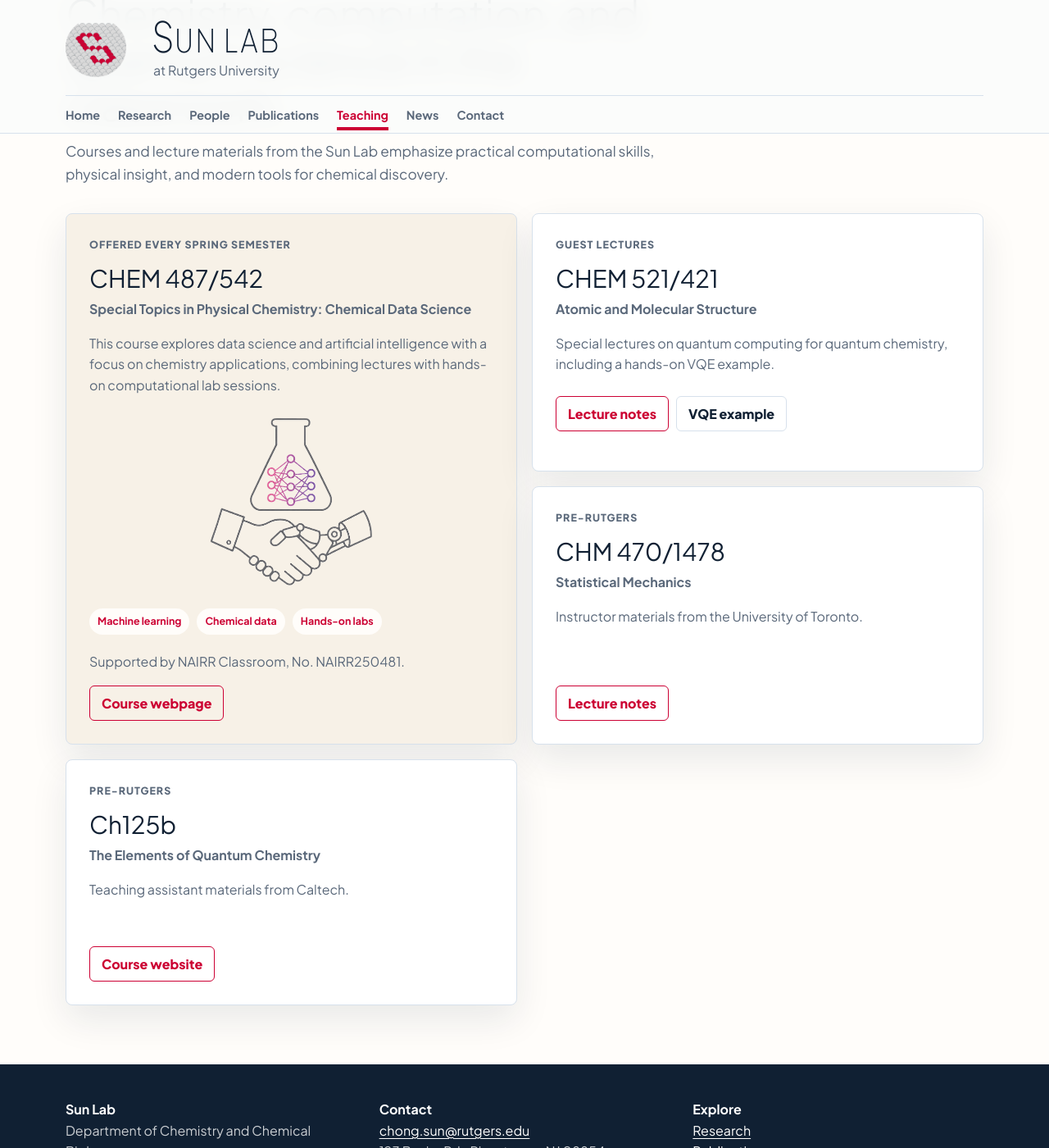
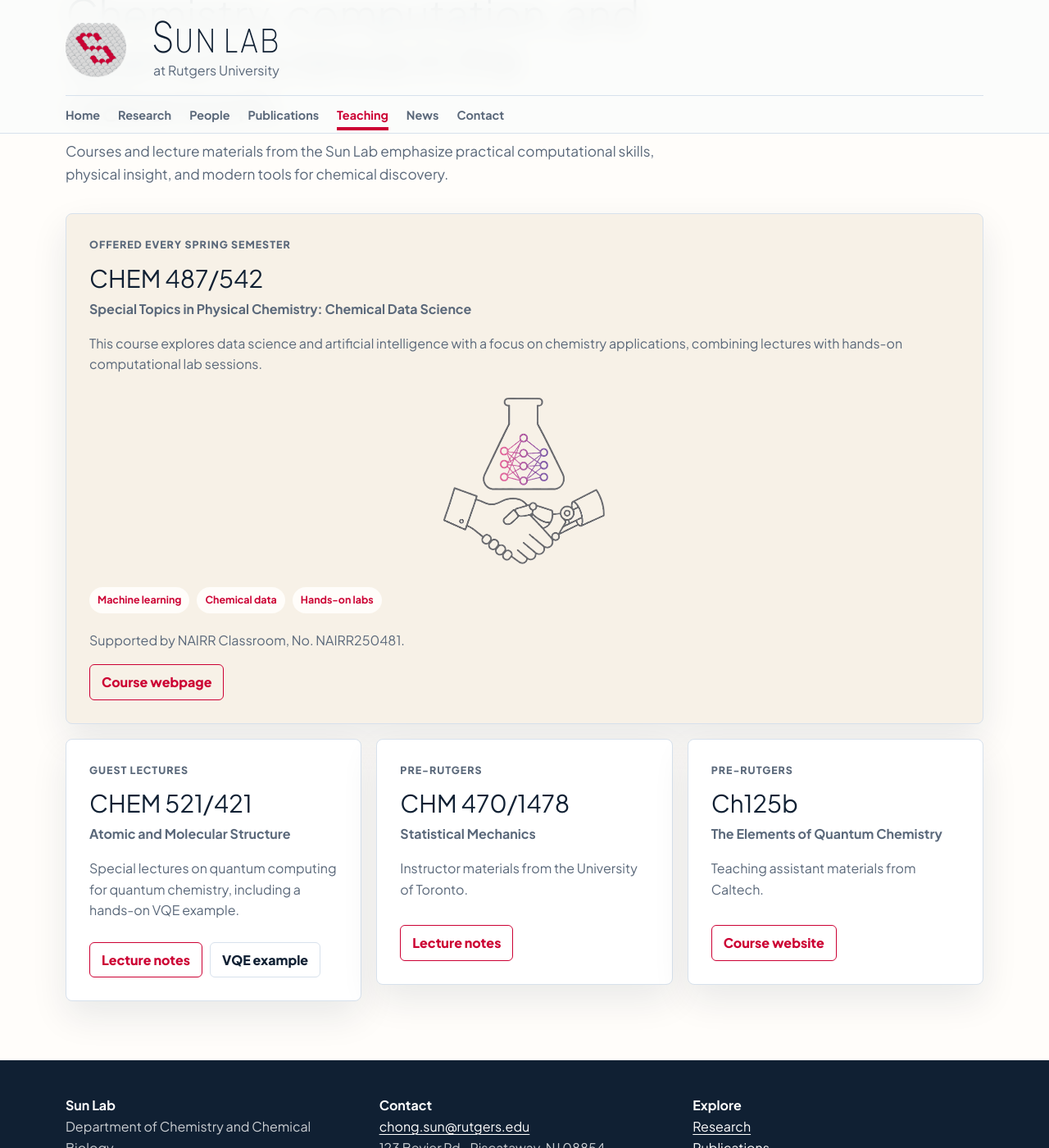
Before and after one commit to SunLab-Rutgers/sunlab, a Jekyll site: the page built from pages/teaching.md, in a window 1280 px wide and 1400 px high, scrolled down 278 px. Shown: the whole window at 82% size. Built offline with Jekyll 4.4.1, drawn with Linux system fonts in a browser that asks for light colours.

Commit message:
Fix teaching and contact card layouts

```diff
--- a/assets/css/styles.css
+++ b/assets/css/styles.css
@@ -539,8 +539,9 @@
 
 .teaching-grid {
   display: grid;
-  grid-template-columns: repeat(2, minmax(0, 1fr));
+  grid-template-columns: repeat(3, minmax(0, 1fr));
   gap: 18px;
+  align-items: start;
 }
 
 .teaching-card {
@@ -556,7 +557,7 @@
 }
 
 .teaching-card-featured {
-  grid-row: span 2;
+  grid-column: 1 / -1;
   background: var(--soft);
 }
 
@@ -662,6 +663,7 @@
   display: grid;
   grid-template-columns: repeat(2, minmax(0, 1fr));
   gap: 18px;
+  align-items: start;
 }
 
 .join-card {
```
